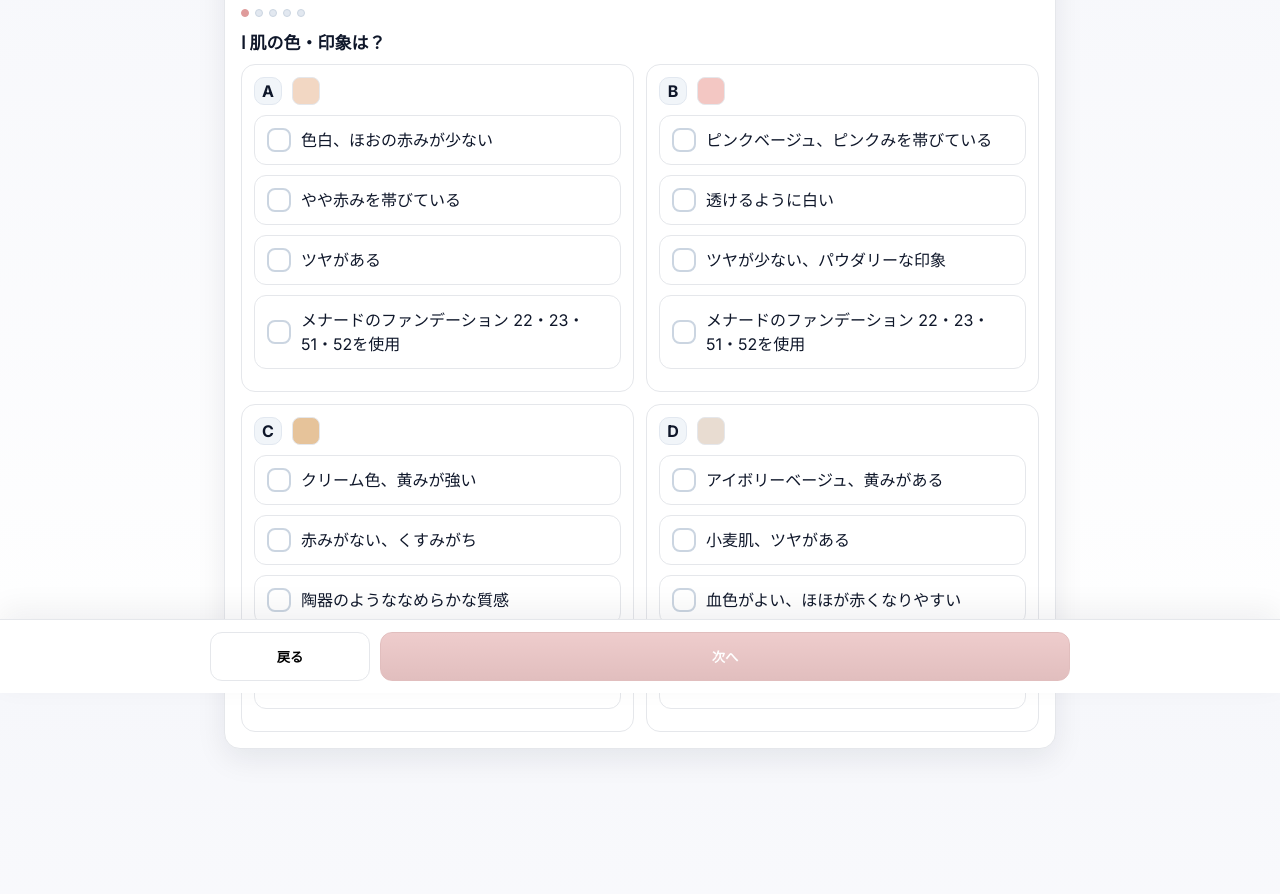
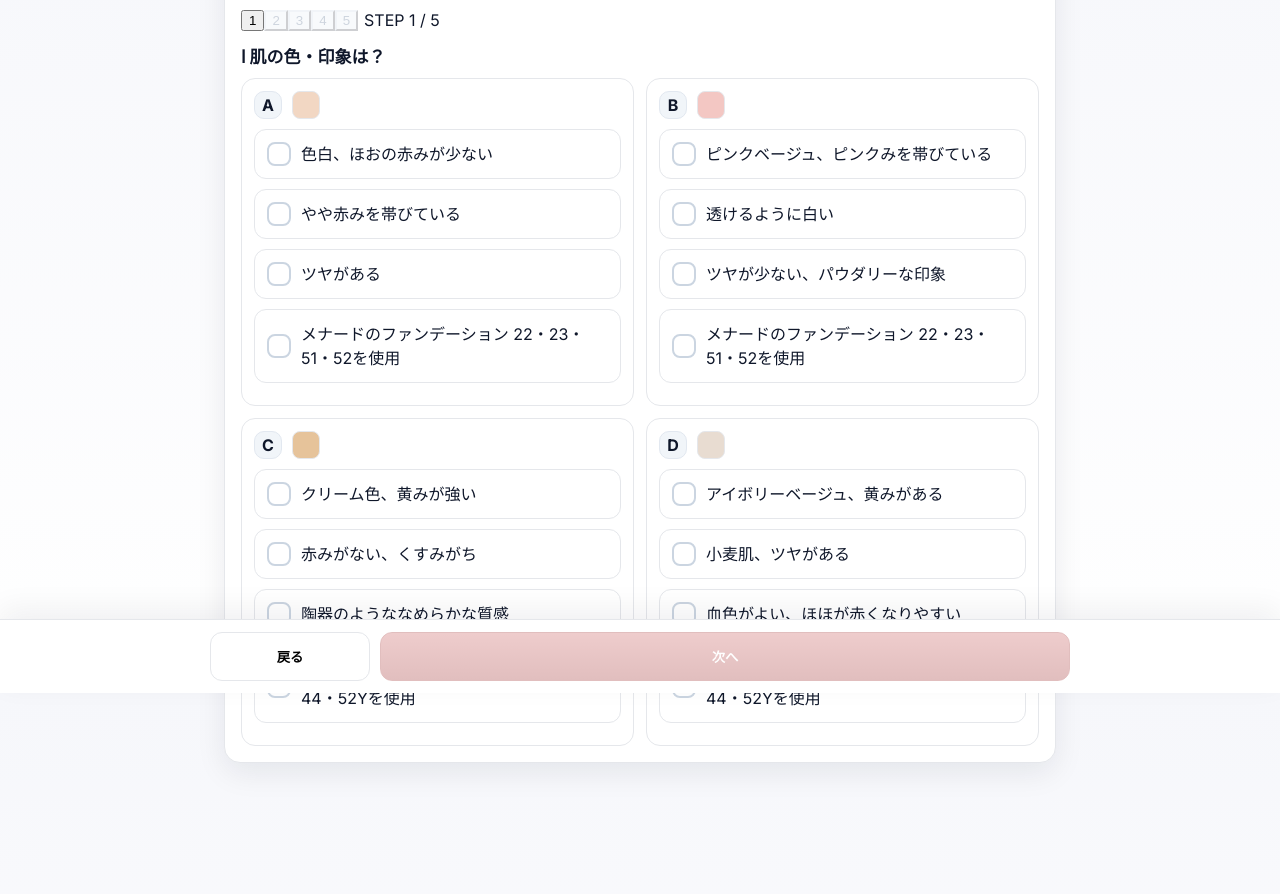
Before and after one commit to KMRa7/Vitscounseling, a plain HTML site: page index.html in a window 1280 px wide. Shown: the part 107-1001 px from the top of the page. Drawn offline with Linux system fonts and the light colour scheme.

Commit message:
Update index.html

```diff
--- a/index.html
+++ b/index.html
@@ -43,6 +43,15 @@
     .check input:checked::after{transform:scale(1)}
     .check span{line-height:1.5}
     .check:has(input:checked){ border-color:rgba(16,185,129,.6); box-shadow:0 0 0 4px rgba(16,185,129,.12) }
+    /* 数字ステッパー：タップ不可の見た目 */
+    .num:disabled,
+    .num.locked{
+      opacity:.45;
+      background:#f1f5f9;
+      color:#94a3b8;
+      border-color:#e2e8f0;
+      cursor:not-allowed;
+    }
 
     /* 結果は画像のみ表示 */
     .result{display:none; margin-top:12px}
@@ -213,8 +222,36 @@
     }
 
     function renderStepper(){
-      const s=document.getElementById('stepper');
-      s.innerHTML = SECTIONS.map((_,i)=>`<div class='dot ${i<=state.step?'active':''}'></div>`).join('');
+      const holder = document.getElementById('stepper');
+      const total = SECTIONS.length;
+      const left = document.createElement('div');
+      left.className = 'stepper-left';
+
+      for(let i=0;i<total;i++){
+        const btn = document.createElement('button');
+        btn.type='button';
+        btn.className = 'num' + (i < state.step ? ' done' : i === state.step ? ' active' : '');
+        btn.textContent = (i+1);
+
+        const isFuture = i > state.step;
+        btn.disabled = isFuture;                  // ← 未来は押せない
+        if (isFuture) btn.classList.add('locked'); // ← 見た目を半透明グレーに
+        btn.setAttribute('aria-label', `ステップ ${i+1}${i===state.step?'（現在地）':''}`);
+        btn.title = isFuture ? 'このステップはまだ進めません' : `ステップ ${i+1} へ移動`;
+
+        btn.onclick = () => {
+          if (!isFuture) { state.step = i; render(); }
+        };
+        left.appendChild(btn);
+      }
+
+      const right = document.createElement('div');
+      right.className = 'stepper-right';
+      right.textContent = `STEP ${state.step+1} / ${total}`;
+
+      holder.innerHTML = '';
+      holder.appendChild(left);
+      holder.appendChild(right);
     }
 
     function toggleResult(show){
```
